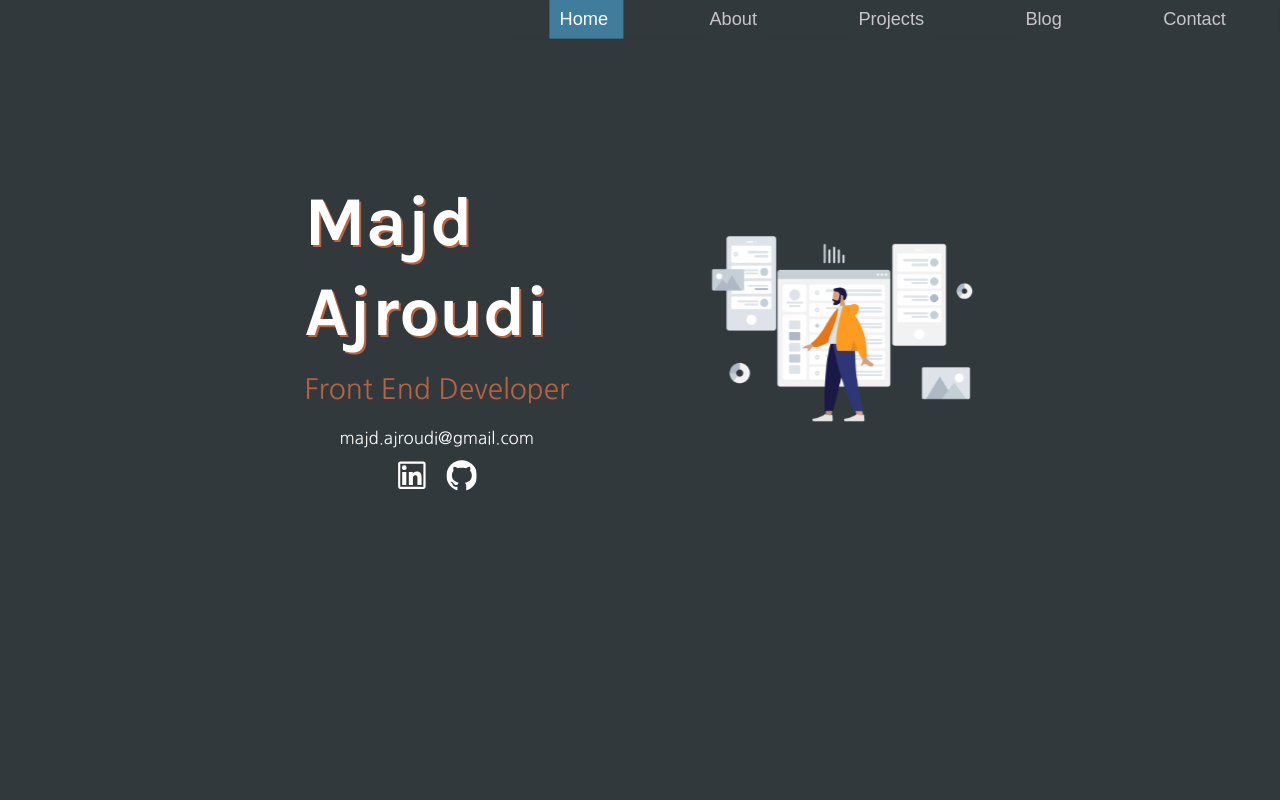
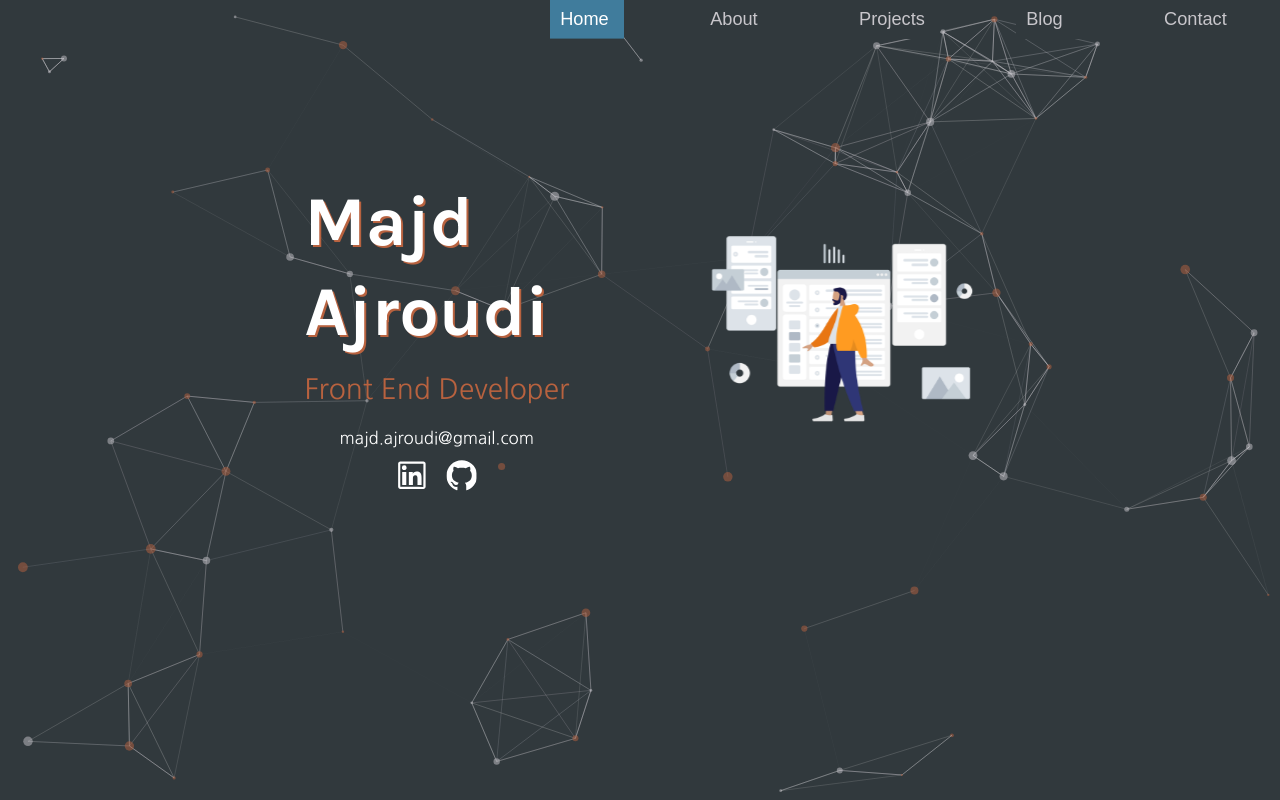
Before and after one commit to majdajroudi/Portfolio, a React (Create React App) app: page / in a window 1280 px wide. Built offline with nearby package versions, Linux system fonts and the light colour scheme; a web font is replaced by a local one.

Commit message:
added background particles to home page

```diff
--- a/package.json
+++ b/package.json
@@ -23,6 +23,7 @@
     "react-router-dom": "^5.2.0",
     "react-scripts": "3.4.4",
     "react-spring": "^8.0.27",
+    "react-tsparticles": "1.40.0",
     "react-typical": "^0.1.3",
     "react-typist": "^2.0.5",
     "websocket-extensions": "^0.1.4"
--- a/src/App.css
+++ b/src/App.css
@@ -1,5 +1,5 @@
-.App{
-    background-color:  #31393D;
+.App {
+    background-color: #31393D;
     height: 100vh;
     width: 100vw;
 }
@@ -7,7 +7,7 @@
 .pageWrapper {
     display: flex;
     flex-direction: row;
-    background-color:  #31393D;
+    background-color: transparent;
 }
 
 .spinner {
@@ -19,4 +19,4 @@
     align-items: center;
     border-radius: 4px;
     height: 100vh;
-  }
+}
--- a/src/components/Navbar/index.css
+++ b/src/components/Navbar/index.css
@@ -1,5 +1,5 @@
 .navbar__elementsWrapper--element {
-    color:#C8C6CB;
+    color: #C8C6CB;
     font-family: Arial, Helvetica, sans-serif;
     font-size: 1.3em;
     display: flex;
@@ -22,16 +22,18 @@
 }
 
 .navbarWrapper {
-    background-color:#407C9C;
+    background-color: transparent;
+    z-index: "1000";
     display: flex;
-    justify-content: center;;
+    justify-content: center;
+    ;
 }
 
 .navbar {
     background-color: #31393D;
     display: flex;
     justify-content: flex-end;
-    align-items:center;
+    align-items: center;
     height: 7%;
     width: 100%;
 }
@@ -40,4 +42,5 @@
     width: 60%;
     display: flex;
     justify-content: space-around;
+    z-index: 1000;
 }
--- a/src/components/Navbar/index.jsx
+++ b/src/components/Navbar/index.jsx
@@ -1,8 +1,8 @@
 import React from "react"
-import {Row} from "antd"
-import {NavLink, useLocation} from "react-router-dom";
-import {pageTransitions, transitionProperties} from "./../../components/HelperFunctions/index"
-import {motion} from "framer-motion";
+import { Row } from "antd"
+import { NavLink, useLocation } from "react-router-dom";
+import { pageTransitions, transitionProperties } from "./../../components/HelperFunctions/index"
+import { motion } from "framer-motion";
 import "./index.css"
 
 
@@ -17,14 +17,7 @@ const Navbar = () => {
     }
   };
 
-    return ( <motion.div
-                initial="initial"
-                animate="in"
-                exit="out"
-                variants={pageTransitions}
-                transition={transitionProperties}
-                className="navbarWrapper"
-                key={location.pathname}>
+  return (
     <Row className="navbar">
       <Row className="navbar__elementsWrapper">
         <NavLink className={isCurrentPath("/")} to="/" > &nbsp;Home &nbsp;</NavLink>
@@ -34,7 +27,6 @@ const Navbar = () => {
         <NavLink className={isCurrentPath("/contact")} to="/contact" >&nbsp;Contact &nbsp;</NavLink>
       </Row>
     </Row>
-                </motion.div>
   )
 }
 
--- a/src/containers/Home/index.css
+++ b/src/containers/Home/index.css
@@ -5,12 +5,11 @@
 @import url('https://fonts.googleapis.com/css2?family=Nanum+Gothic&display=swap');
 
 .home {
-    background-color: #407C9C;
     display: flex;
     justify-content: center;
     align-items: center;
     flex-direction: column;
-    background-color:#31393D ;
+    background-color: transparent;
     height: 100%;
     width: 100%;
 }
@@ -38,7 +37,7 @@
     justify-content: flex-start;
 }
 
-.home__contentBox__nameCol--name{
+.home__contentBox__nameCol--name {
     color: white;
     text-shadow: 2px 2px #B8623F;
     font-size: 5em;
@@ -46,7 +45,7 @@
     margin: 0px;
 }
 
-.home__contentBox__nameCol--surname{
+.home__contentBox__nameCol--surname {
     color: white;
     text-shadow: 2px 2px #B8623F;
     font-size: 5em;
@@ -56,13 +55,13 @@
 }
 
 .home__contentBox__nameCol div h3 {
-    color:#B8623F;
+    color: #B8623F;
     font-size: 2em;
     font-family: "Nanum Gothic", serif;
 }
 
 .home__contentBox__nameCol div h3.home__contentBox__nameCol--email {
-    color:white;
+    color: white;
     font-size: 1.2em;
     font-family: "Nanum Gothic", serif;
     align-self: center;
@@ -75,7 +74,7 @@
     align-items: center;
 }
 
-.home__contentBox__imgContainer{
+.home__contentBox__imgContainer {
     width: 100%;
     display: flex;
     justify-content: center;
@@ -95,7 +94,7 @@
     justify-content: space-around;
 }
 
-.home__contentBox__nameCol__icons a:hover{
+.home__contentBox__nameCol__icons a:hover {
     color: #B8623F;
 }
 
@@ -119,7 +118,7 @@
         max-width: 90%;
     }
 
-    .home__contentBox__nameCol div h1{
+    .home__contentBox__nameCol div h1 {
         font-size: 3.5em;
     }
 
@@ -133,7 +132,7 @@
 }
 
 @media (max-width: 425px) {
-    .home__contentBox__imgContainer{
+    .home__contentBox__imgContainer {
         width: 100%;
         display: flex;
         justify-content: flex-start;
--- a/src/containers/Home/index.jsx
+++ b/src/containers/Home/index.jsx
@@ -1,14 +1,93 @@
 import React from 'react';
 import homeImg from "../../images/homeImg.svg";
-import {motion} from "framer-motion";
-import {GithubOutlined, LinkedinOutlined } from "@ant-design/icons";
-import {pageTransitions, transitionProperties} from "./../../components/HelperFunctions/index";
-import { Col, Row} from "antd"
+import { motion } from "framer-motion";
+import { GithubOutlined, LinkedinOutlined } from "@ant-design/icons";
+import { pageTransitions, transitionProperties } from "./../../components/HelperFunctions/index";
+import { Col, Row } from "antd"
+import Particles from "react-tsparticles"
 import "./index.css"
 
 const Home = () => {
 
+    const options = {
+        background: {
+            color: "#31393D",
+        },
+        interactivity: {
+            events: {
+                onClick: {
+                    enable: false,
+                    mode: "push",
+                },
+                onHover: {
+                    enable: true,
+                    mode: "connect",
+                },
+                resize: true,
+            },
+            modes: {
+                bubble: {
+                    distance: 400,
+                    duration: 2,
+                    opacity: 0.8,
+                    size: 40,
+                },
+                push: {
+                    quantity: 4,
+                },
+                repulse: {
+                    distance: 200,
+                    duration: 0.4,
+                },
+            },
+        },
+        particles: {
+            color: {
+                value: ["#B8623F", "#C8C6CB",],
+            },
+            links: {
+                color: "#C8C6CB",
+                distance: 150,
+                enable: true,
+                opacity: 0.5,
+                width: 1,
+            },
+            collisions: {
+                enable: false,
+            },
+            move: {
+                direction: "none",
+                enable: true,
+                outMode: "bounce",
+                random: false,
+                speed: 1,
+                straight: false,
+            },
+            number: {
+                density: {
+                    enable: true,
+                    value_area: 250,
+                },
+                value: 20,
+            },
+            opacity: {
+                value: 0.5,
+            },
+            shape: {
+                type: "circle",
+            },
+            size: {
+                random: true,
+                value: 5,
+            },
+        },
+    }
+
     return (
+        <>
+
+            <Particles options={options} />
+
             <motion.div
                 initial="initial"
                 animate="in"
@@ -35,12 +114,14 @@ const Home = () => {
                         </Col>
                         <Col className="home__contentBox__imgCol">
                             <Row className="home__contentBox__imgContainer">
-                            <img src={homeImg} alt="walking man illustration"/>
+                                <img src={homeImg} alt="walking man illustration" />
                             </Row>
                         </Col>
                     </Row>
                 </div>
             </motion.div>
+        </>
+
     )
 }
 
```
Also changed, not shown: 2 other files (tests, documents, lock files or other folders). Lines whose indentation alone changed are shown as unchanged.
